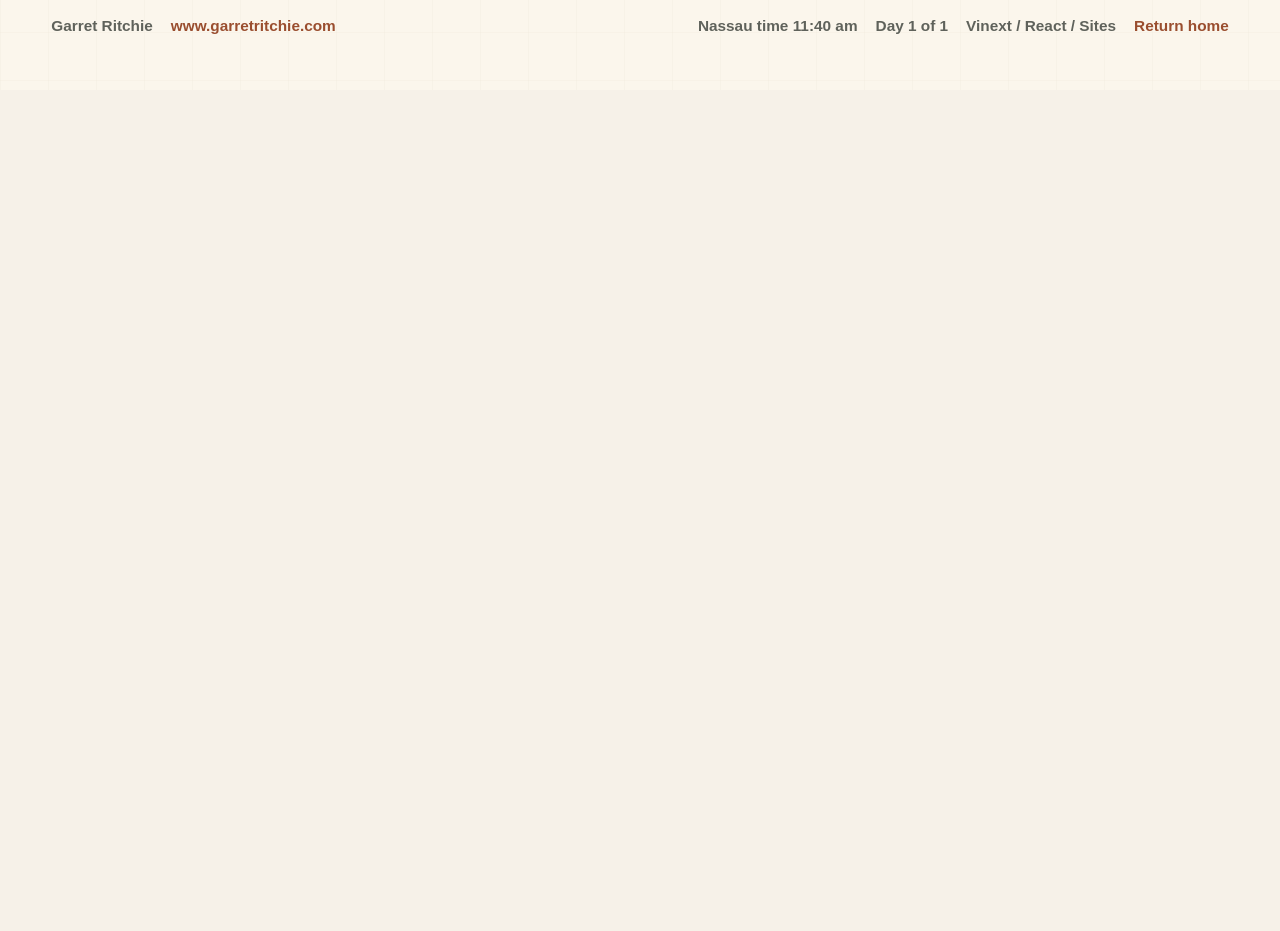
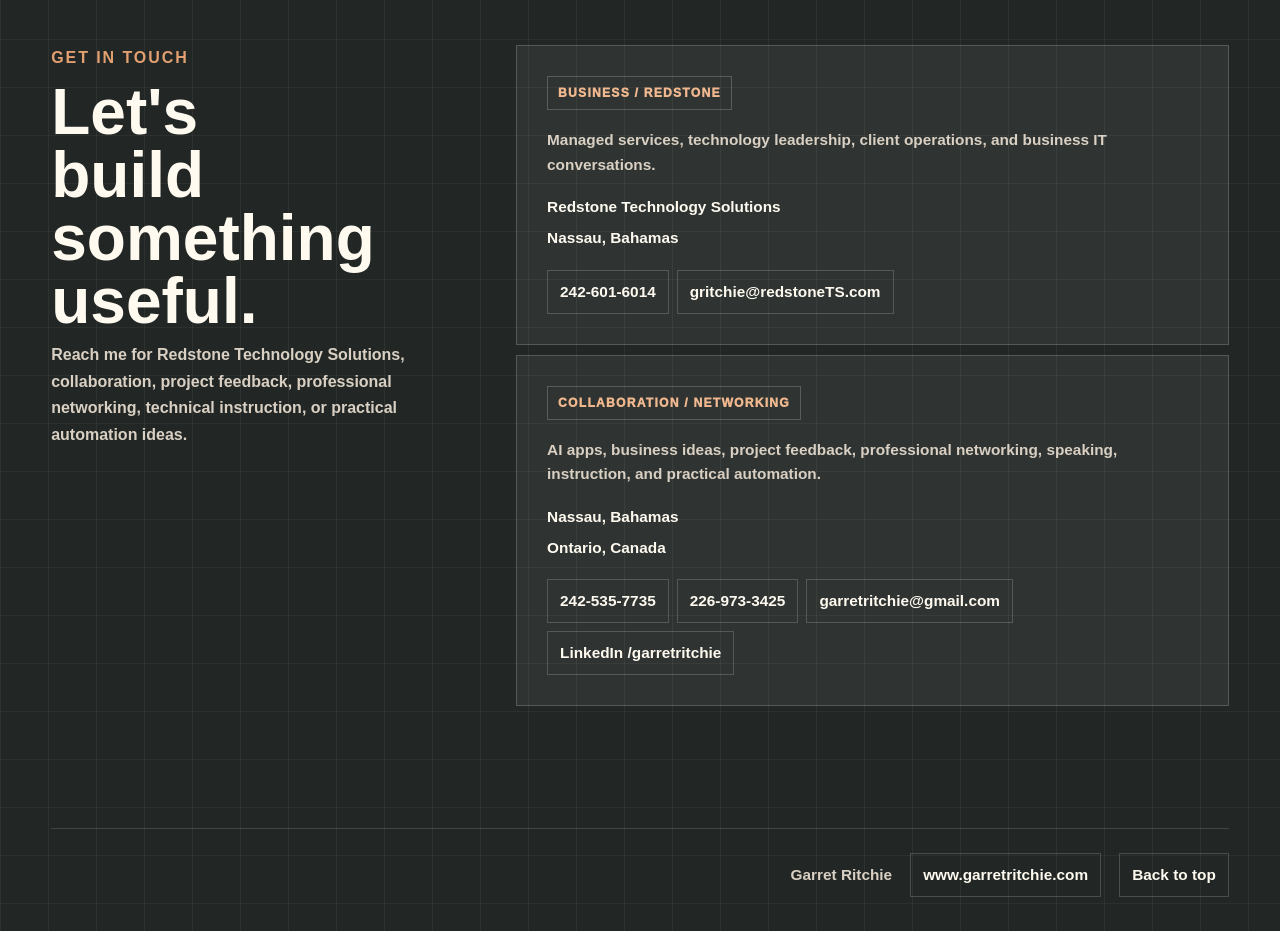
Before and after one commit to garretritchie/personal, a Next.js app: page /work in a window 1280 px wide. Shown: the part 3280-4211 px from the top of the page. Before the commit the page ends 3370 px from the top, so only its background shows below. Built offline with nearby package versions, Linux system fonts and the light colour scheme.

Commit message:
Move contact details into footer

```diff
--- a/app/components.tsx
+++ b/app/components.tsx
@@ -160,35 +160,38 @@ export function SiteHeader() {
 }
 
 export function SiteFooter() {
-  const [localTime, setLocalTime] = useState("");
-
-  useEffect(() => {
-    const update = () => {
-      setLocalTime(
-        new Intl.DateTimeFormat("en-BS", {
-          timeZone: "America/Nassau",
-          hour: "numeric",
-          minute: "2-digit",
-        }).format(new Date()),
-      );
-    };
-
-    update();
-    const interval = window.setInterval(update, 30000);
-    return () => window.clearInterval(interval);
-  }, []);
-
   return (
-    <footer className="system-footer">
-      <div>
+    <footer className="system-footer" id="footer-contact">
+      <div className="footer-intro">
+        <p className="section-kicker">Get in touch</p>
+        <h2>Let&apos;s build something useful.</h2>
+        <p>
+          Reach me for Redstone Technology Solutions, collaboration, project feedback,
+          professional networking, technical instruction, or practical automation ideas.
+        </p>
+      </div>
+      <div className="footer-contact-grid">
+        {contactOptions.map((option) => (
+          <section className="footer-contact-card" key={option.label} aria-label={option.label}>
+            <span>{option.label}</span>
+            <p>{option.description}</p>
+            {option.lines.map((line) => (
+              <strong key={line}>{line}</strong>
+            ))}
+            <div>
+              {option.actions.map((action) => (
+                <a href={action.href} key={action.value}>
+                  {action.label}
+                </a>
+              ))}
+            </div>
+          </section>
+        ))}
+      </div>
+      <div className="footer-bottom">
         <span>Garret Ritchie</span>
         <a href="https://www.garretritchie.com">www.garretritchie.com</a>
-      </div>
-      <div>
-        <span>Nassau time {localTime || "--:--"}</span>
-        <span>Day 1 of 1</span>
-        <span>Vinext / React / Sites</span>
-        <Link href="/">Return home</Link>
+        <Link href="/#top">Back to top</Link>
       </div>
     </footer>
   );
--- a/app/contact/page.tsx
+++ b/app/contact/page.tsx
@@ -1,7 +1,4 @@
-import Script from "next/script";
 import {
-  ContactCards,
-  LinkedinPanel,
   SiteFooter,
   SiteHeader,
 } from "../components";
@@ -9,23 +6,20 @@ import {
 export default function ContactPage() {
   return (
     <main>
-      <Script
-        src="https://platform.linkedin.com/badges/js/profile.js"
-        strategy="lazyOnload"
-        type="text/javascript"
-      />
       <SiteHeader />
       <section className="page-hero" aria-labelledby="contact-title">
         <p className="section-kicker">Contact</p>
         <h1 id="contact-title">Garret K. Ritchie</h1>
         <p>
-          Reach me for Redstone Technology Solutions, collaboration, project feedback,
-          professional networking, technical instruction, or practical automation ideas.
+          Contact details now live in the footer so they are available from every
+          page without a separate directory view.
         </p>
-      </section>
-      <section className="section-shell contact-section" aria-label="Contact options">
-        <ContactCards />
-        <LinkedinPanel />
+        <div className="hero-actions">
+          <a className="primary-action" href="#footer-contact">
+            View contact details
+            <span aria-hidden="true">-&gt;</span>
+          </a>
+        </div>
       </section>
       <SiteFooter />
     </main>
--- a/app/globals.css
+++ b/app/globals.css
@@ -2675,6 +2675,164 @@ h1 {
   }
 }
 
+/* Polished contact footer */
+.system-footer {
+  position: relative;
+  display: grid;
+  grid-template-columns: minmax(300px, 0.72fr) minmax(0, 1.28fr);
+  gap: clamp(28px, 5vw, 72px);
+  min-height: 440px;
+  padding: clamp(64px, 8vw, 108px) clamp(16px, 4vw, 54px) 34px;
+  border-top: 1px solid rgba(255, 250, 240, 0.16);
+  background:
+    linear-gradient(90deg, rgba(255, 250, 240, 0.055) 1px, transparent 1px),
+    linear-gradient(180deg, rgba(255, 250, 240, 0.045) 1px, transparent 1px),
+    var(--deep);
+  background-size: 48px 48px;
+  color: var(--surface);
+}
+
+.system-footer::before {
+  position: absolute;
+  inset: 0 0 auto;
+  height: 5px;
+  content: "";
+  background: linear-gradient(90deg, var(--copper), var(--cyan), transparent 72%);
+}
+
+.footer-intro {
+  display: grid;
+  align-content: start;
+  gap: 20px;
+}
+
+.footer-intro .section-kicker {
+  color: #e3a071;
+}
+
+.footer-intro h2 {
+  max-width: 8.5ch;
+  color: var(--surface);
+  font-size: clamp(2.6rem, 5vw, 5rem);
+}
+
+.footer-intro p {
+  max-width: 440px;
+  margin: 0;
+  color: #d9d0c3;
+  font-size: clamp(1rem, 1.2vw, 1.14rem);
+  line-height: 1.65;
+}
+
+.footer-contact-grid {
+  display: grid;
+  grid-template-columns: repeat(2, minmax(0, 1fr));
+  gap: 16px;
+}
+
+.footer-contact-card {
+  min-height: 270px;
+  border: 1px solid rgba(255, 250, 240, 0.18);
+  background: rgba(255, 250, 240, 0.06);
+  padding: clamp(20px, 2.4vw, 30px);
+}
+
+.footer-contact-card > span {
+  display: inline-flex;
+  width: fit-content;
+  border: 1px solid rgba(255, 250, 240, 0.2);
+  color: #f1b88f;
+  padding: 7px 10px;
+  font-size: 0.76rem;
+  font-weight: 950;
+  letter-spacing: 0.1em;
+  text-transform: uppercase;
+}
+
+.footer-contact-card p {
+  margin: 18px 0;
+  color: #d9d0c3;
+  line-height: 1.6;
+}
+
+.footer-contact-card strong {
+  display: block;
+  margin-top: 8px;
+  color: var(--surface);
+}
+
+.footer-contact-card div {
+  display: flex;
+  flex-wrap: wrap;
+  gap: 8px;
+  margin-top: 20px;
+}
+
+.footer-contact-card a,
+.footer-bottom a {
+  display: inline-flex;
+  min-height: 44px;
+  align-items: center;
+  border: 1px solid rgba(255, 250, 240, 0.18);
+  color: var(--surface);
+  padding: 0 12px;
+  font-weight: 900;
+  transition:
+    border-color var(--duration-standard) var(--ease-standard),
+    background var(--duration-standard) var(--ease-standard),
+    color var(--duration-standard) var(--ease-standard);
+}
+
+.footer-contact-card a:hover,
+.footer-contact-card a:focus-visible,
+.footer-bottom a:hover,
+.footer-bottom a:focus-visible {
+  border-color: var(--cyan);
+  background: rgba(20, 184, 166, 0.12);
+  color: #dffdf8;
+}
+
+.footer-bottom {
+  grid-column: 1 / -1;
+  display: flex;
+  flex-wrap: wrap;
+  align-items: center;
+  justify-content: space-between;
+  gap: 14px;
+  margin-top: clamp(26px, 5vw, 58px);
+  border-top: 1px solid rgba(255, 250, 240, 0.14);
+  padding-top: 24px;
+  color: #d9d0c3;
+  font-weight: 850;
+}
+
+@media (max-width: 900px) {
+  .system-footer,
+  .footer-contact-grid {
+    grid-template-columns: 1fr;
+  }
+
+  .footer-intro h2 {
+    max-width: 12ch;
+  }
+}
+
+@media (max-width: 520px) {
+  .system-footer {
+    padding-right: 12px;
+    padding-left: 12px;
+  }
+
+  .footer-contact-card div {
+    display: grid;
+  }
+
+  .footer-bottom {
+    align-items: flex-start;
+    flex-direction: column;
+  }
+}
+
 /* Hero readability correction */
 body {
   overflow-x: hidden;
```
